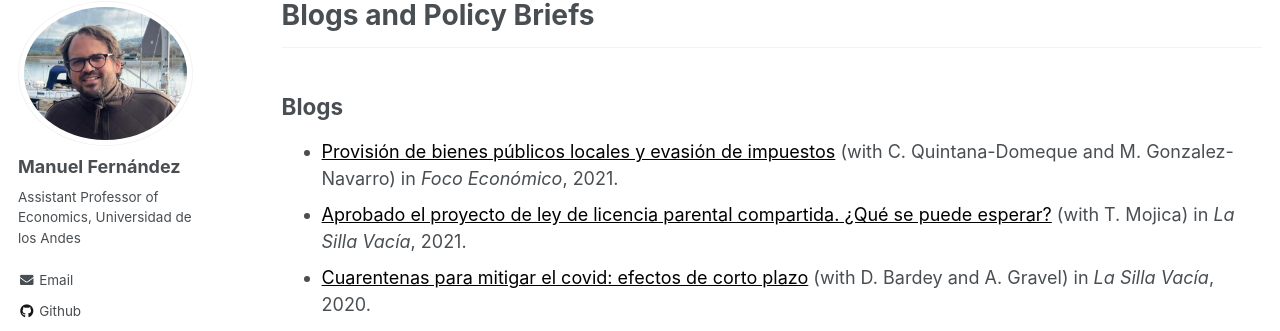
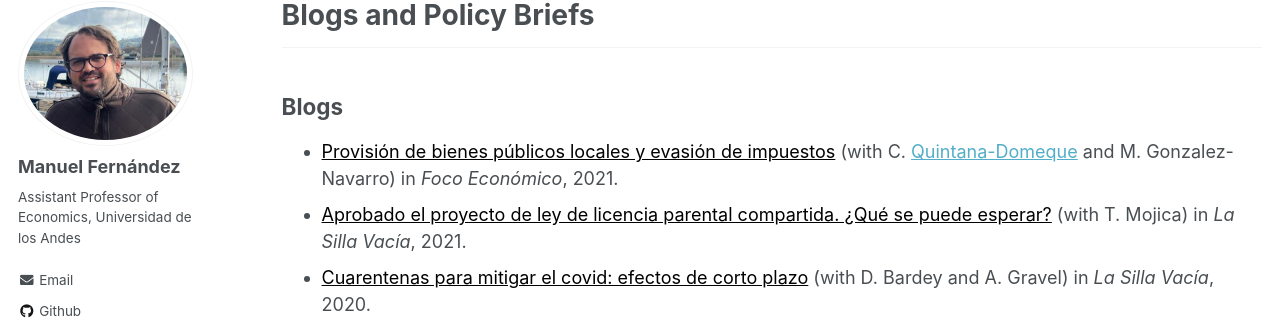
Before and after one commit to man-fern/man-fern.github.io, a Jekyll site: the page built from _pages/blogs.md, in a window 1280 px wide and 1201 px high. Shown: the part 117-448 px from the top of the window. Built offline with Jekyll 4.4.1, drawn with Linux system fonts in a browser that asks for light colours; some web fonts are replaced; some of the changed lines change nothing that is shown.

Commit message:
Link Climent Q

```diff
--- a/_pages/blogs.md
+++ b/_pages/blogs.md
@@ -10,8 +10,8 @@ redirect_from:
 
 ## Blogs
 
-* [Provisión de bienes públicos locales y evasión de impuestos](https://dev.focoeconomico.org/2021/05/18/provision-de-bienes-publicos-locales-y-evasion-de-impuestos/){: style="color:black; text-decoration: underline;"} (with C. Quintana-Domeque and M. Gonzalez-Navarro)  in *Foco Económico*, 2021.
-* [Aprobado el proyecto de ley de licencia parental compartida. ¿Qué se puede esperar?](https://www.lasillavacia.com/historias/historias-silla-llena/aprobado-el-proyecto-de-ley-de-licencia-parental-compartida.-%C2%BFqu%C3%A9-se-puede-esperar-/){: style="color:black; text-decoration: underline;"} (with T. Mojica) in *La Silla Vacía*, 2021.
+* [Provisión de bienes públicos locales y evasión de impuestos](https://dev.focoeconomico.org/2021/05/18/provision-de-bienes-publicos-locales-y-evasion-de-impuestos/){: style="color:black; text-decoration: underline;"} (with C. [Quintana-Domeque](https://sites.google.com/site/climentquintanadomeque/home) and M. Gonzalez-Navarro)  in *Foco Económico*, 2021.
+* [Aprobado el proyecto de ley de licencia parental compartida. ¿Qué se puede esperar?](https://www.lasillavacia.com/red-de-expertos/red-social/aprobado-el-proyecto-de-ley-de-licencia-parental-compartida-que-se-puede-esperar/){: style="color:black; text-decoration: underline;"} (with T. Mojica) in *La Silla Vacía*, 2021.
 * [Cuarentenas para mitigar el covid: efectos de corto plazo](https://www.lasillavacia.com/historias/historias-silla-llena/cuarentenas-para-mitigar-el-covid-efectos-de-corto-plazo/){: style="color:black; text-decoration: underline;"} (with D. Bardey and A. Gravel) in *La Silla Vacía*, 2020.
 * [El impacto desigual del Covid-19 sobre el mercado laboral](https://www.lasillavacia.com/historias/historias-silla-llena/el-impacto-desigual-del-covid-19-sobre-el-mercado-laboral/){: style="color:black; text-decoration: underline;"}(with S. M. Gómez and J. C. Muñoz) in *La Silla Vacía*, 2020.
 * [Impacto del covid-19 sobre la creación de empleo](https://www.lasillavacia.com/historias/historias-silla-llena/impacto-del-covid-19-sobre-la-creacion-de-empleo/){: style="color:black; text-decoration: underline;"} (with S. M. Gómez and J. C. Muñoz) in *La Silla Vacía*, 2020.
```
